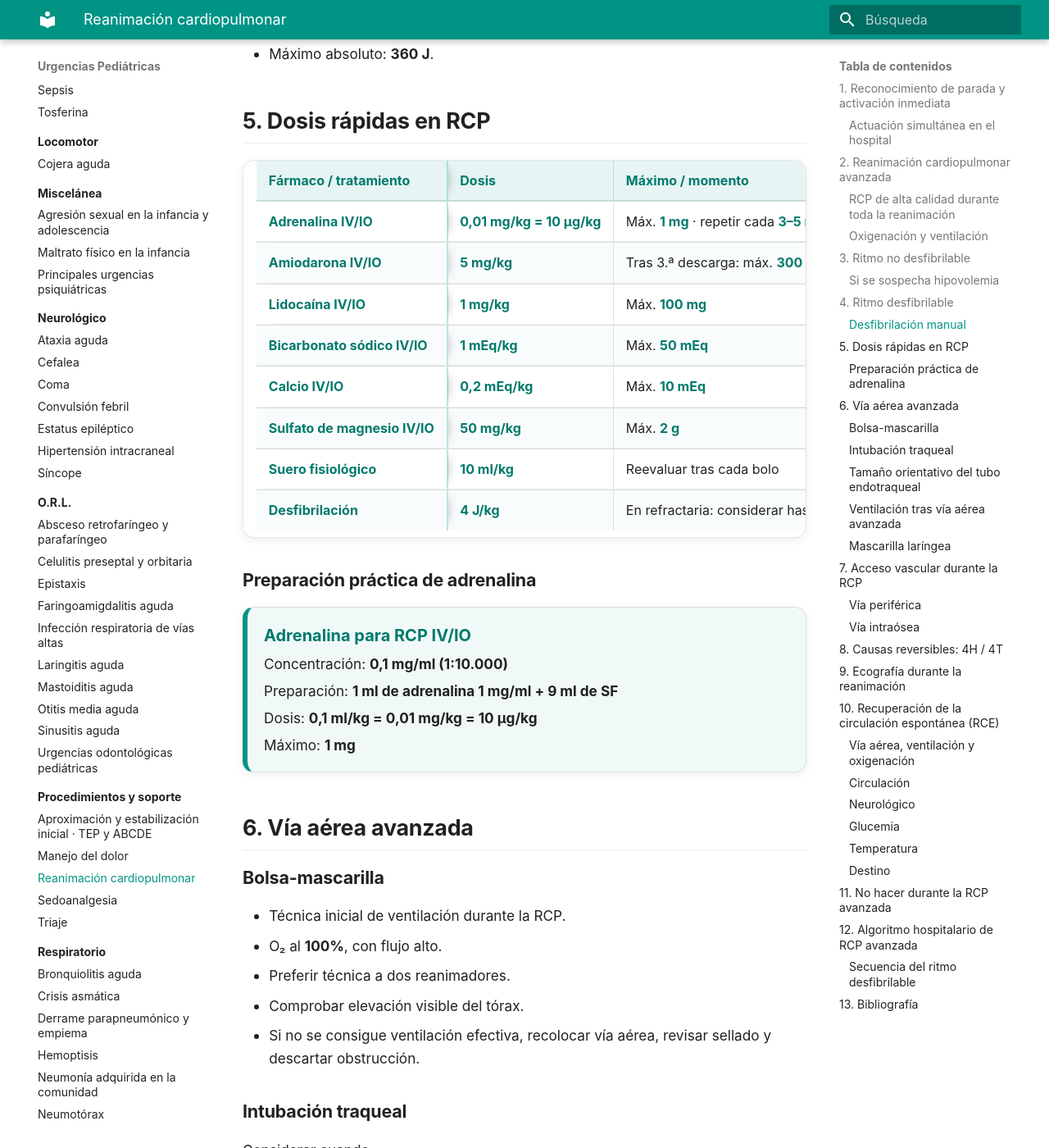
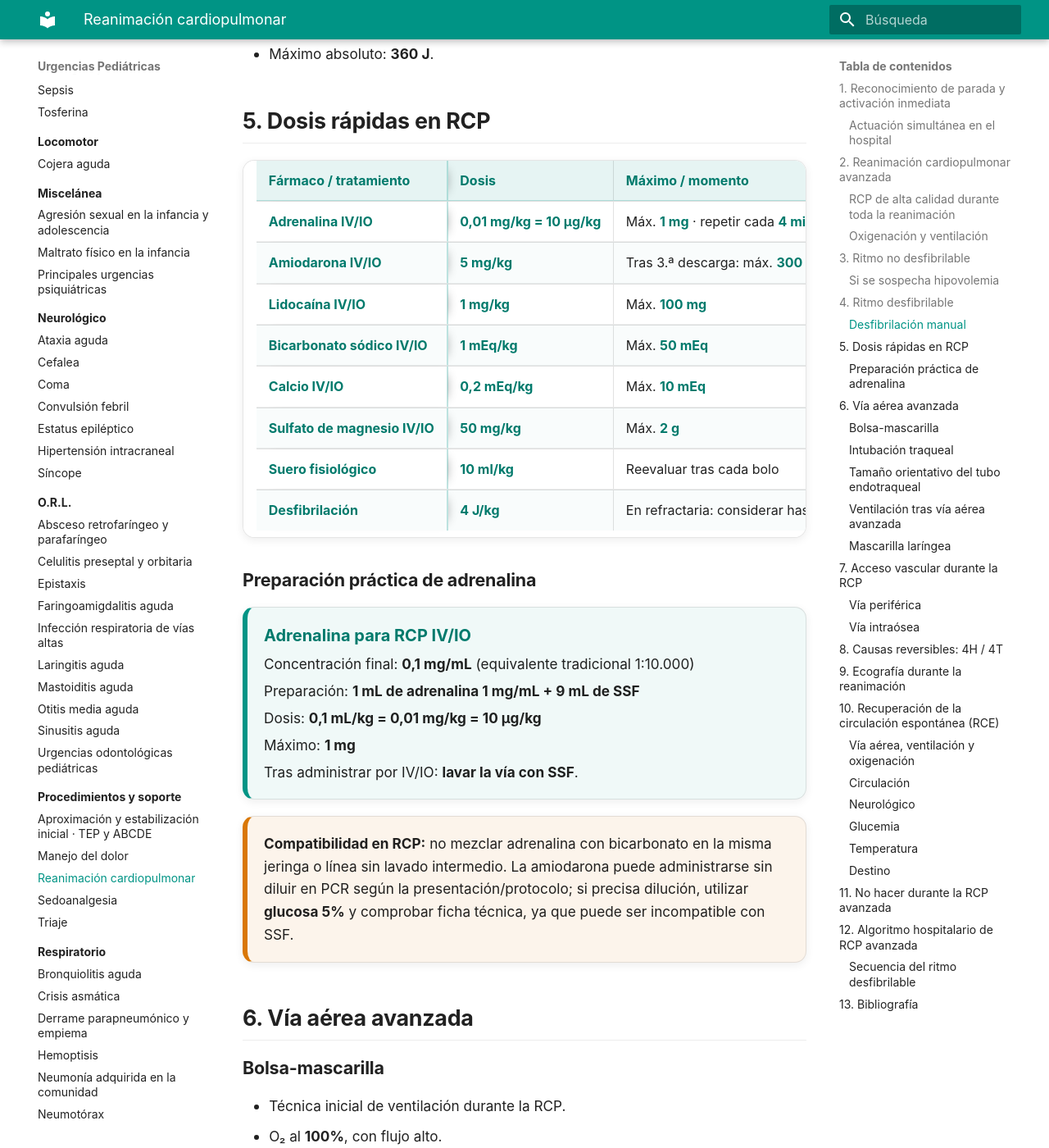
Before and after one commit to gonzaloares/urgencias-pediatricas, an MkDocs documentation site: the page built from docs/procedimientos/reanimacion-cardiopulmonar.md, in a window 1280 px wide and 1400 px high, scrolled down 4099 px. Shown: the whole window at 82% size. Built offline with MkDocs 1.6.1 and Material for MkDocs 9.7.7, drawn with Linux system fonts in a browser that asks for light colours; some of the changed text lies outside the part shown.

Commit message:
Auditoría alto riesgo: reanimacion-cardiopulmonar

```diff
--- a/docs/procedimientos/reanimacion-cardiopulmonar.md
+++ b/docs/procedimientos/reanimacion-cardiopulmonar.md
@@ -81,7 +81,7 @@
 2. O₂ al 100% y ventilación efectiva.
 3. Obtener acceso IV/IO.
 4. Administrar **adrenalina 10 µg/kg IV/IO lo antes posible**.
-5. Repetir adrenalina cada **3–5 min**.
+5. Repetir adrenalina cada **4 min** (cada 2 ciclos de RCP).
 6. Mantener RCP durante **2 min**.
 7. Reevaluar ritmo durante ≤10 s.
 8. Buscar y tratar **4H / 4T**.
@@ -112,7 +112,7 @@
 7. Tras reiniciar la RCP después de la 3.ª descarga:
    - **adrenalina 10 µg/kg IV/IO**;
    - **amiodarona 5 mg/kg IV/IO**.
-8. Repetir adrenalina cada **3–5 min**.
+8. Repetir adrenalina cada **4 min** (cada 2 ciclos de RCP).
 9. Continuar ciclos de RCP de 2 min + reevaluación + descarga si persiste FV/TVsp.
 10. Tras la **5.ª descarga**, administrar una segunda y última dosis de **amiodarona 5 mg/kg**.
 11. En FV/TVsp refractaria, considerar incremento progresivo de energía hasta **8 J/kg**, sin superar **360 J**.
@@ -141,7 +141,7 @@
 
 | Fármaco / tratamiento | Dosis | Máximo / momento | Notas |
 |---|---|---|---|
-| **Adrenalina IV/IO** | **0,01 mg/kg = 10 µg/kg** | Máx. **1 mg** · repetir cada **3–5 min** | Concentración 0,1 mg/ml (1:10.000): **0,1 ml/kg**. No desfibrilable: lo antes posible. FV/TVsp: tras 3.ª descarga. |
+| **Adrenalina IV/IO** | **0,01 mg/kg = 10 µg/kg** | Máx. **1 mg** · repetir cada **4 min** | Concentración **0,1 mg/mL**: **0,1 mL/kg**. No desfibrilable: lo antes posible. FV/TVsp: tras 3.ª descarga. Lavar la vía con SSF tras el bolo. |
 | **Amiodarona IV/IO** | **5 mg/kg** | Tras 3.ª descarga: máx. **300 mg** · tras 5.ª: máx. **150 mg** | FV/TVsp refractaria. |
 | **Lidocaína IV/IO** | **1 mg/kg** | Máx. **100 mg** | Alternativa a amiodarona. |
 | **Bicarbonato sódico IV/IO** | **1 mEq/kg** | Máx. **50 mEq** | No rutinario. Considerar en hiperpotasemia o intoxicación por bloqueadores de canales de sodio. |
@@ -156,10 +156,15 @@
 
 <div class="dose-card">
   <strong>Adrenalina para RCP IV/IO</strong>
-  <span>Concentración: <b>0,1 mg/ml (1:10.000)</b></span>
-  <span>Preparación: <b>1 ml de adrenalina 1 mg/ml + 9 ml de SF</b></span>
-  <span>Dosis: <b>0,1 ml/kg = 0,01 mg/kg = 10 µg/kg</b></span>
+  <span>Concentración final: <b>0,1 mg/mL</b> (equivalente tradicional 1:10.000)</span>
+  <span>Preparación: <b>1 mL de adrenalina 1 mg/mL + 9 mL de SSF</b></span>
+  <span>Dosis: <b>0,1 mL/kg = 0,01 mg/kg = 10 µg/kg</b></span>
   <span>Máximo: <b>1 mg</b></span>
+  <span>Tras administrar por IV/IO: <b>lavar la vía con SSF</b>.</span>
+</div>
+
+<div class="clinical-card clinical-card-warning">
+  <strong>Compatibilidad en RCP:</strong> no mezclar adrenalina con bicarbonato en la misma jeringa o línea sin lavado intermedio. La amiodarona puede administrarse sin diluir en PCR según la presentación/protocolo; si precisa dilución, utilizar <strong>glucosa 5%</strong> y comprobar ficha técnica, ya que puede ser incompatible con SSF.
 </div>
 
 <a id="via-aerea"></a>
@@ -344,7 +349,7 @@
   <div class="algorithm-step"><strong>Monitor / desfibrilador + IV/IO</strong></div>
   <div class="algorithm-arrow">↓</div>
   <div class="algorithm-split">
-    <span><strong>ASISTOLIA / AESP</strong><br>Adrenalina 10 µg/kg ASAP → RCP 2 min → adrenalina cada 3–5 min</span>
+    <span><strong>ASISTOLIA / AESP</strong><br>Adrenalina 10 µg/kg ASAP → RCP 2 min → adrenalina cada 4 min</span>
     <span><strong>FV / TV SIN PULSO</strong><br>4 J/kg → RCP 2 min → 4 J/kg → RCP 2 min → 3.ª descarga + adrenalina + amiodarona</span>
   </div>
   <div class="algorithm-arrow">↓</div>
@@ -370,7 +375,7 @@
   <div class="algorithm-arrow">↓</div>
   <div class="algorithm-step"><strong>3.ª descarga: 4 J/kg</strong><br>RCP inmediata + adrenalina 10 µg/kg + amiodarona 5 mg/kg</div>
   <div class="algorithm-arrow">↓</div>
-  <div class="algorithm-step">RCP 2 min · reevaluar · adrenalina cada 3–5 min</div>
+  <div class="algorithm-step">RCP 2 min · reevaluar · adrenalina cada 4 min</div>
   <div class="algorithm-arrow">↓</div>
   <div class="algorithm-step"><strong>5.ª descarga</strong><br>Segunda dosis de amiodarona 5 mg/kg</div>
   <div class="algorithm-arrow">↓</div>
```
Also changed, not shown: other parts of docs/procedimientos/reanimacion-cardiopulmonar.md (+2 -0 lines).
